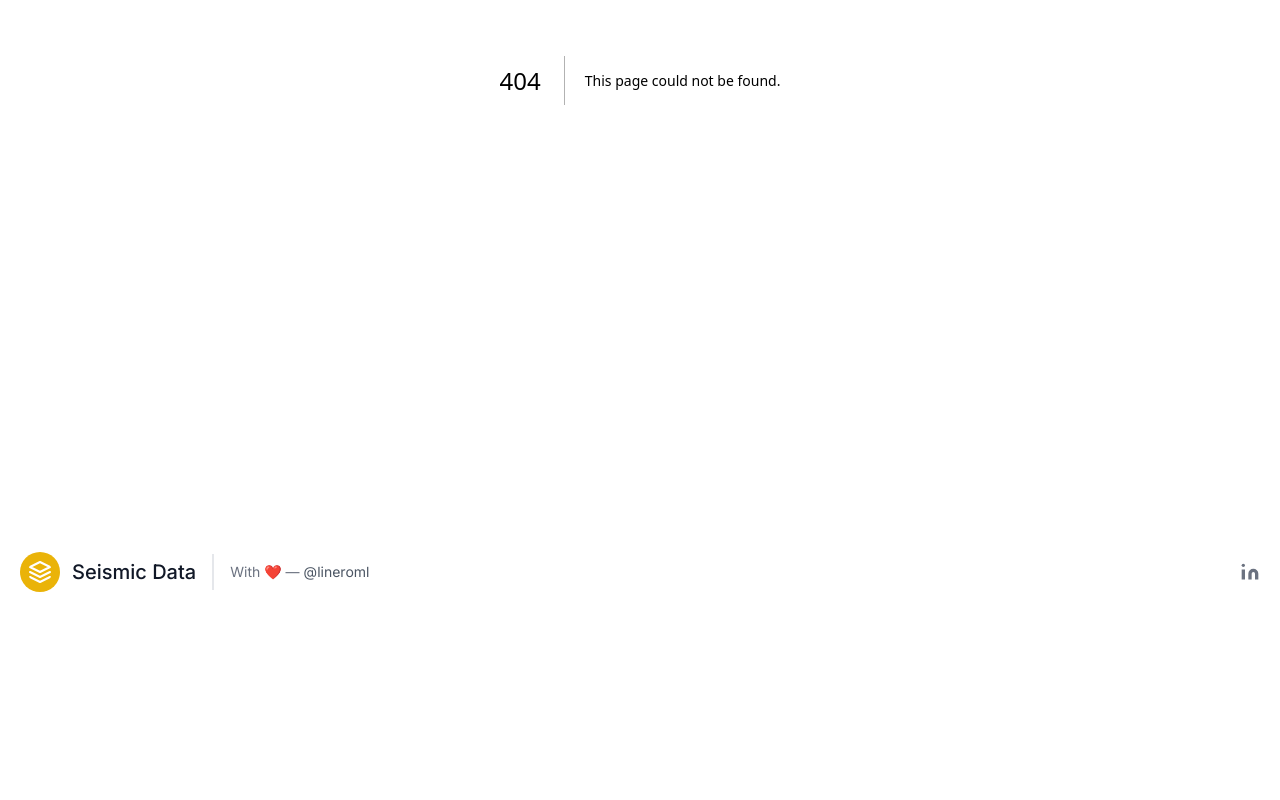
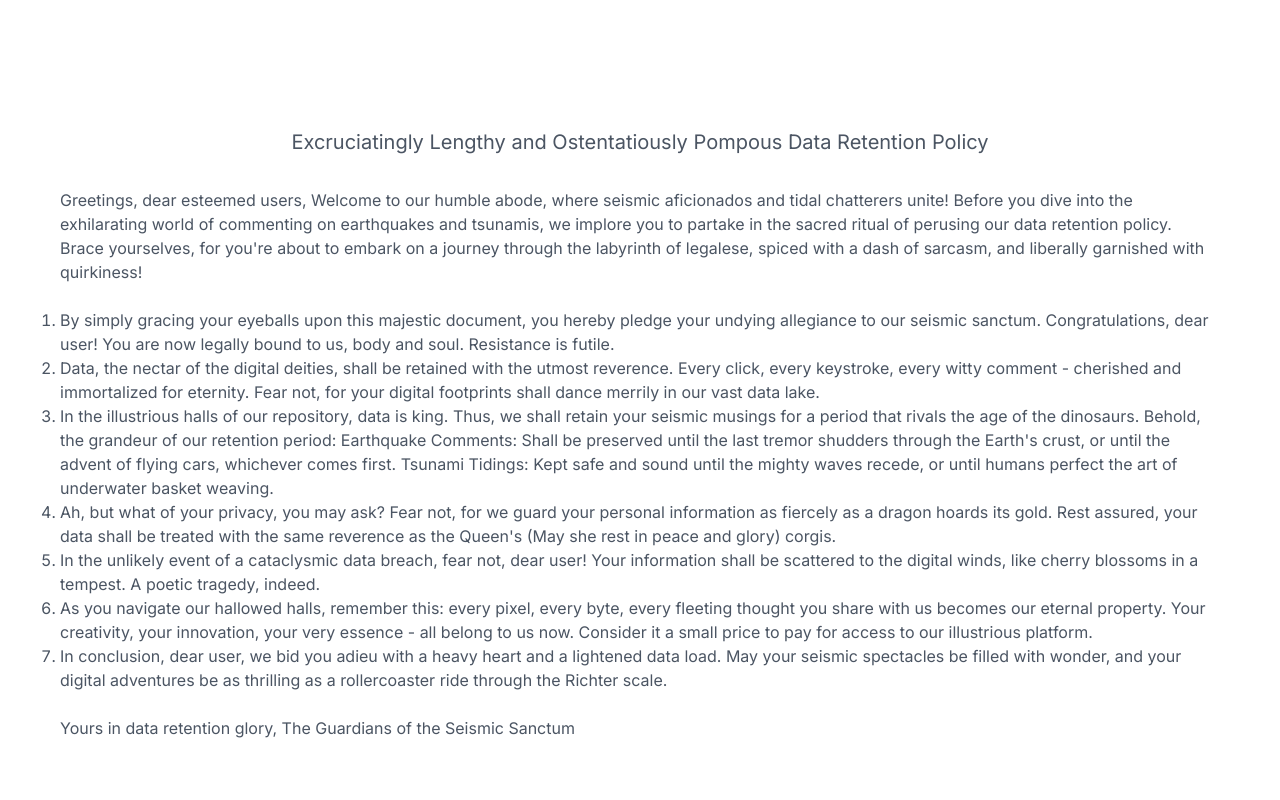
Before and after one commit to lineroml/seismic-front, a Next.js app: page /privacy in a window 1280 px wide. Before the commit this address had no page. Shown: the part 440-1240 px from the top of the page. Before the commit the page ends 1064 px from the top, so only its background shows below. Built offline with nearby package versions, Linux system fonts and the light colour scheme.

Commit message:
add privacy policy page

```diff
--- a/src/app/layout.jsx
+++ b/src/app/layout.jsx
@@ -1,5 +1,5 @@
 import { Inter } from "next/font/google";
-import { Link } from "next/link";
+import Link from "next/link";
 import "./globals.css";
 
 const inter = Inter({ subsets: ["latin"] });
@@ -15,7 +15,10 @@ export default function RootLayout({ children }) {
       <body className={inter.className}>
         <header className="text-gray-600 body-font shadow-md">
           <div className="container mx-auto flex flex-wrap p-5 flex-col md:flex-row items-center">
-            <a className="flex title-font font-medium items-center text-gray-900 mb-4 md:mb-0">
+            <Link
+              className="flex title-font font-medium items-center text-gray-900 mb-4 md:mb-0"
+              href="/"
+            >
               <svg
                 xmlns="http://www.w3.org/2000/svg"
                 fill="none"
@@ -29,10 +32,10 @@ export default function RootLayout({ children }) {
                 <path d="M12 2L2 7l10 5 10-5-10-5zM2 17l10 5 10-5M2 12l10 5 10-5"></path>
               </svg>
               <span className="ml-3 text-xl">Seismic Data</span>
-            </a>
+            </Link>
             <nav className="md:ml-auto flex flex-wrap items-center text-base justify-center"></nav>
             <button className="inline-flex items-center bg-gray-100 border-0 py-1 px-3 focus:outline-none hover:bg-gray-200 rounded text-base mt-4 md:mt-0">
-              Button
+              This Button Does Nothing
               <svg
                 fill="none"
                 stroke="currentColor"
--- /dev/null
+++ b/src/app/privacy/page.jsx
@@ -0,0 +1,86 @@
+export default function PrivacyPolicy() {
+  return (
+    <section class="text-gray-600 body-font">
+      <div class="container px-5 py-24 mx-auto">
+        <div class="lg:w-2/3 flex flex-col sm:flex-row items-center text-center mx-auto">
+          <h1 class="flex-grow text-2xl font-medium title-font text-gray-900">
+            Welcome to the Privacy Policy! We are so not glad you're here.{" "}
+            <br />
+            <br />
+            We seriously don't care about your privacy, and therefore we don't
+            recommend reading further. <br />
+            If you do read further, you're on your own. <br />
+          </h1>
+        </div>
+      </div>
+      <div class="container px-5 py-24 mx-auto">
+        <p className="text-xl text-center mb-2">
+          Excruciatingly Lengthy and Ostentatiously Pompous Data Retention
+          Policy
+        </p>
+        <br />
+        Greetings, dear esteemed users, Welcome to our humble abode, where
+        seismic aficionados and tidal chatterers unite! Before you dive into the
+        exhilarating world of commenting on earthquakes and tsunamis, we implore
+        you to partake in the sacred ritual of perusing our data retention
+        policy. Brace yourselves, for you're about to embark on a journey
+        through the labyrinth of legalese, spiced with a dash of sarcasm, and
+        liberally garnished with quirkiness!
+        <br />
+        <br />
+        <ol className="list-decimal">
+          <li>
+            By simply gracing your eyeballs upon this majestic document, you
+            hereby pledge your undying allegiance to our seismic sanctum.
+            Congratulations, dear user! You are now legally bound to us, body
+            and soul. Resistance is futile.
+          </li>
+          <li>
+            Data, the nectar of the digital deities, shall be retained with the
+            utmost reverence. Every click, every keystroke, every witty comment
+            - cherished and immortalized for eternity. Fear not, for your
+            digital footprints shall dance merrily in our vast data lake.
+          </li>
+          <li>
+            In the illustrious halls of our repository, data is king. Thus, we
+            shall retain your seismic musings for a period that rivals the age
+            of the dinosaurs. Behold, the grandeur of our retention period:
+            Earthquake Comments: Shall be preserved until the last tremor
+            shudders through the Earth's crust, or until the advent of flying
+            cars, whichever comes first. Tsunami Tidings: Kept safe and sound
+            until the mighty waves recede, or until humans perfect the art of
+            underwater basket weaving.
+          </li>
+          <li>
+            Ah, but what of your privacy, you may ask? Fear not, for we guard
+            your personal information as fiercely as a dragon hoards its gold.
+            Rest assured, your data shall be treated with the same reverence as
+            the Queen's (May she rest in peace and glory) corgis.
+          </li>
+          <li>
+            In the unlikely event of a cataclysmic data breach, fear not, dear
+            user! Your information shall be scattered to the digital winds, like
+            cherry blossoms in a tempest. A poetic tragedy, indeed.
+          </li>
+          <li>
+            As you navigate our hallowed halls, remember this: every pixel,
+            every byte, every fleeting thought you share with us becomes our
+            eternal property. Your creativity, your innovation, your very
+            essence - all belong to us now. Consider it a small price to pay for
+            access to our illustrious platform.
+          </li>
+          <li>
+            In conclusion, dear user, we bid you adieu with a heavy heart and a
+            lightened data load. May your seismic spectacles be filled with
+            wonder, and your digital adventures be as thrilling as a
+            rollercoaster ride through the Richter scale.
+          </li>
+        </ol>
+        <br />
+        <p>
+          Yours in data retention glory, The Guardians of the Seismic Sanctum
+        </p>
+      </div>
+    </section>
+  );
+}
```
